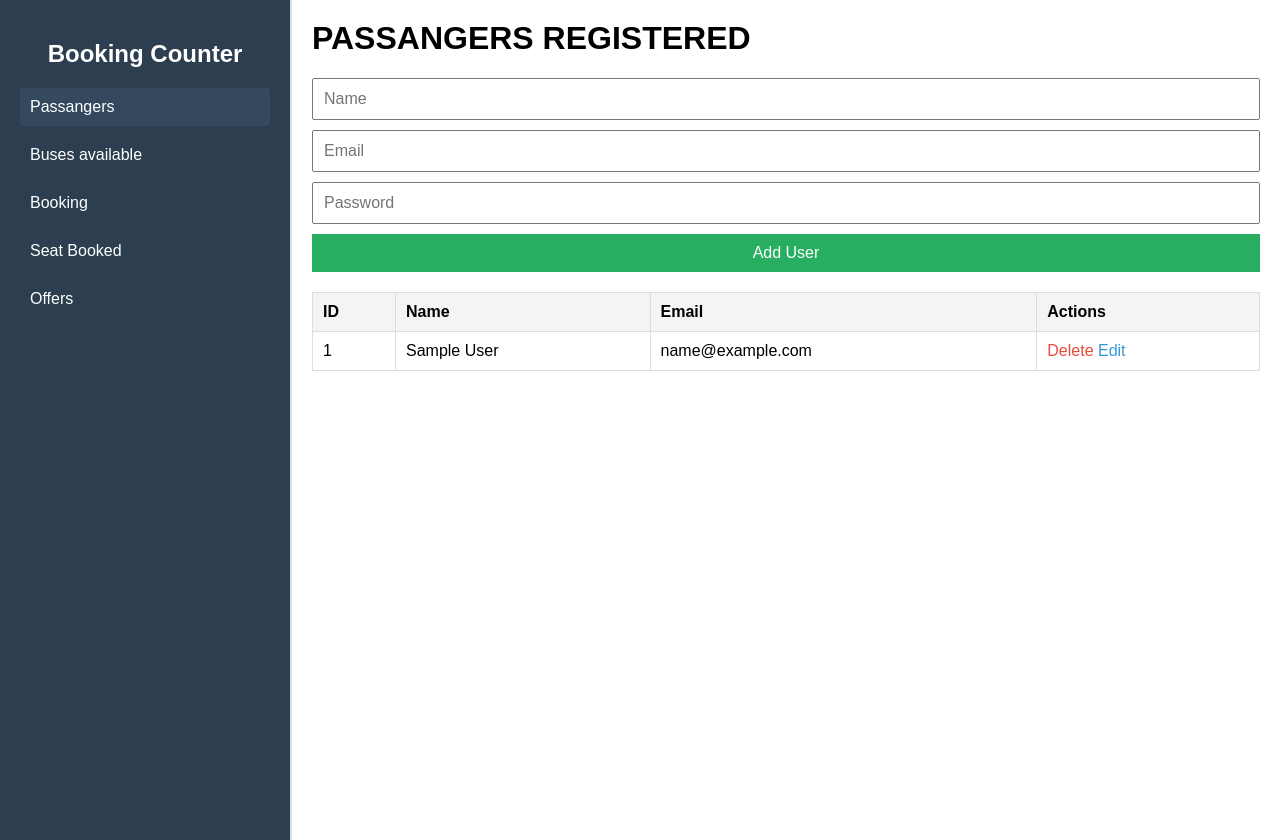
After one commit to Abhishek-sard/login_system, a PHP site: page /Dashboard/dashboard.php in a window 1280 px wide. The commit adds this page. Run offline with PHP 8.4, Linux system fonts and the light colour scheme; tables that the repository leaves empty or names only in its code hold one stand-in row (values such as "Sample post").

Commit message:
dashboard

```diff
--- /dev/null
+++ b/Dashboard/dashboard.php
@@ -0,0 +1,98 @@
+<?php
+include '../db.php';
+
+// Handle Create Operation
+if (isset($_POST['add'])) {
+    $name = $_POST['name'];
+    $email = $_POST['email'];
+    $password = password_hash($_POST['password'], PASSWORD_DEFAULT);
+
+    $sql = "INSERT INTO users (name, email, password) VALUES ('$name', '$email', '$password')";
+    $conn->query($sql);
+}
+
+// Handle Delete Operation
+if (isset($_GET['delete'])) {
+    $id = $_GET['delete'];
+    $sql = "DELETE FROM users WHERE id=$id";
+    $conn->query($sql);
+}
+
+// Handle Update Operation
+if (isset($_POST['update'])) {
+    $id = $_POST['id'];
+    $name = $_POST['name'];
+    $email = $_POST['email'];
+    $password = password_hash($_POST['password'], PASSWORD_DEFAULT);
+
+    $sql = "UPDATE users SET name='$name', email='$email', password='$password' WHERE id=$id";
+    $conn->query($sql);
+}
+
+// Fetch Users
+$result = $conn->query("SELECT * FROM users");
+?>
+
+<!DOCTYPE html>
+<html lang="en">
+
+<head>
+    <meta charset="UTF-8">
+    <meta name="viewport" content="width=device-width, initial-scale=1.0">
+    <title>Professional Dashboard</title>
+    <link rel="stylesheet" href="../css/dashboard.css">
+</head>
+
+<body>
+    <div class="dashboard">
+        <!-- Sidebar -->
+        <div class="sidebar">
+            <h2>Booking Counter</h2>
+            <ul>
+                <li><a href="#" id="home-button" class="active">Passangers</a></li>
+                <li><a href="#">Buses available</a></li>
+                <li><a href="#">Booking</a></li>
+                <li><a href="#">Seat Booked </a></li>
+                <li><a href="#">Offers</a></li>
+            </ul>
+        </div>
+
+
+        <!-- Main Content -->
+        <div class="main-content" id="home-section">
+            <h1>PASSANGERS REGISTERED</h1>
+            <form method="POST" class="form-container">
+                <input type="text" name="name" placeholder="Name" required>
+                <input type="email" name="email" placeholder="Email" required>
+                <input type="password" name="password" placeholder="Password" required>
+                <button type="submit" name="add">Add User</button>
+            </form>
+
+            <table>
+                <thead>
+                    <tr>
+                        <th>ID</th>
+                        <th>Name</th>
+                        <th>Email</th>
+                        <th>Actions</th>
+                    </tr>
+                </thead>
+                <tbody>
+                    <?php while ($row = $result->fetch_assoc()) { ?>
+                        <tr>
+                            <td><?php echo $row['id']; ?></td>
+                            <td><?php echo $row['name']; ?></td>
+                            <td><?php echo $row['email']; ?></td>
+                            <td>
+                                <a href="?delete=<?php echo $row['id']; ?>" class="btn-delete">Delete</a>
+                                <a href="edit.php?id=<?php echo $row['id']; ?>" class="btn-edit">Edit</a>
+                            </td>
+                        </tr>
+                    <?php } ?>
+                </tbody>
+            </table>
+        </div>
+    </div>
+</body>
+
+</html>
--- /dev/null
+++ b/css/dashboard.css
@@ -0,0 +1,114 @@
+/* General Styles */
+body {
+    margin: 0;
+    font-family: Arial, sans-serif;
+    background-color: #f4f4f4;
+}
+
+.dashboard {
+    display: flex;
+}
+
+/* Sidebar */
+.sidebar {
+    width: 250px;
+    background-color: #2c3e50;
+    color: white;
+    min-height: 100vh;
+    padding: 20px;
+    box-shadow: 2px 0 5px rgba(0, 0, 0, 0.1);
+}
+
+.sidebar h2 {
+    text-align: center;
+    margin-bottom: 20px;
+}
+
+.sidebar ul {
+    list-style-type: none;
+    padding: 0;
+}
+
+.sidebar ul li {
+    margin: 10px 0;
+}
+
+.sidebar ul li a {
+    color: white;
+    text-decoration: none;
+    padding: 10px;
+    display: block;
+    border-radius: 4px;
+}
+
+.sidebar ul li a:hover,
+.sidebar ul li a.active {
+    background-color: #34495e;
+}
+
+/* Main Content */
+.main-content {
+    flex: 1;
+    padding: 20px;
+    background: #fff;
+    border-left: 2px solid #ddd;
+}
+
+.main-content h1 {
+    margin-top: 0;
+}
+
+.form-container {
+    display: flex;
+    flex-direction: column;
+    gap: 10px;
+    margin-bottom: 20px;
+}
+
+
+.form-container input,
+.form-container button {
+    padding: 10px;
+    font-size: 16px;
+}
+
+.form-container button {
+    background-color: #27ae60;
+    color: white;
+    border: none;
+    cursor: pointer;
+}
+
+.form-container button:hover {
+    background-color: #2ecc71;
+}
+
+table {
+    width: 100%;
+    border-collapse: collapse;
+}
+
+table th,
+table td {
+    padding: 10px;
+    border: 1px solid #ddd;
+    text-align: left;
+}
+
+table th {
+    background-color: #f4f4f4;
+}
+
+table .btn-delete {
+    color: #e74c3c;
+    text-decoration: none;
+}
+
+table .btn-edit {
+    color: #3498db;
+    text-decoration: none;
+}
+
+table a:hover {
+    text-decoration: underline;
+}
--- a/css/styles.css
+++ b/css/styles.css
@@ -29,7 +29,7 @@ body.login-page {
 h1 {
     margin-bottom: 20px;
     font-size: 1.8em;
-    color: #555;
+    color: #010000;
 }
 
 label {
```
Also changed, not shown: Dashboard/edit.php (added, +32 -0 lines), admin.php (+96 -6 lines), css/admin.css (+23 -4 lines), images/GANGTOK.jpg (added), images/darjeeling.jpg (added), images/dharan.jpg (added), images/kathmandu.jpg (added), images/mt everest.jpg (added), images/mustang.jpg (added), images/pokhara.jpg (added), images/sapa.jpg (added), images/taplajung.jpg (added).
